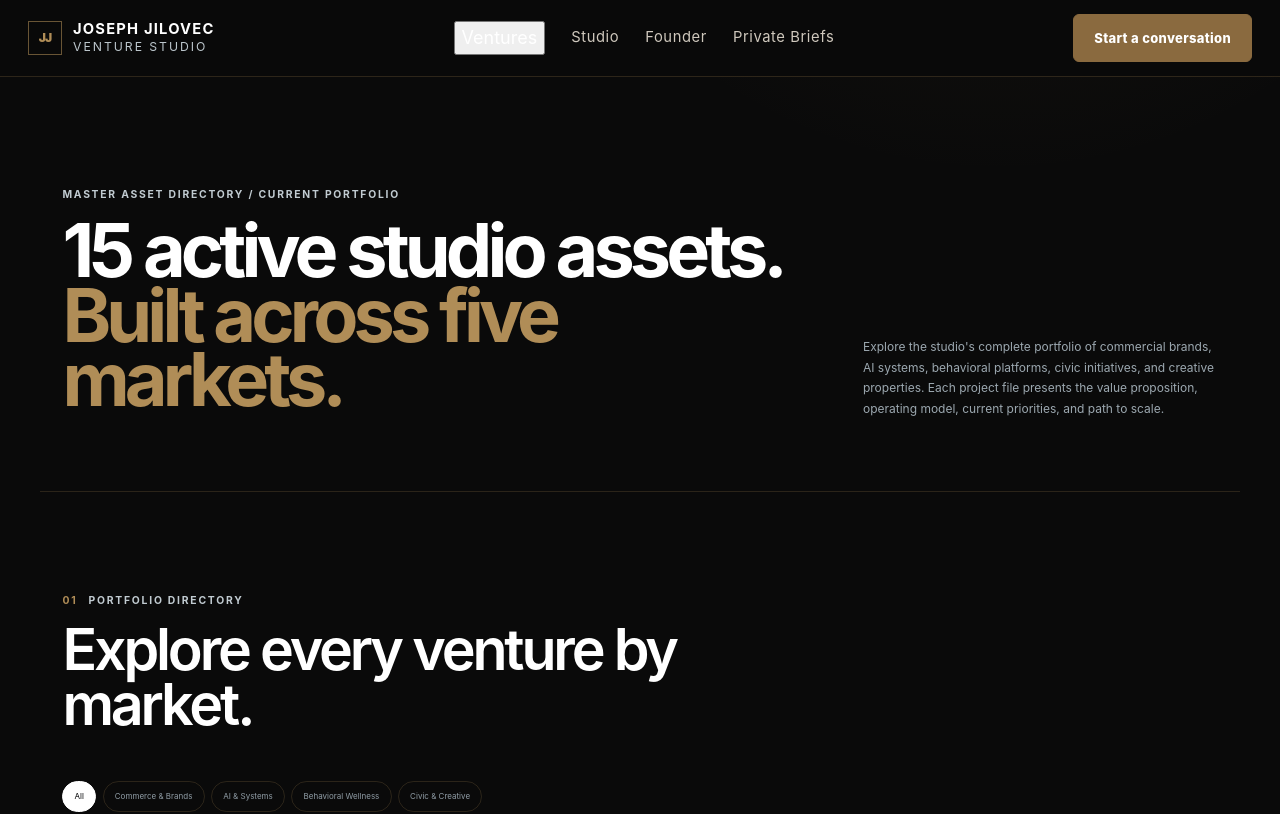
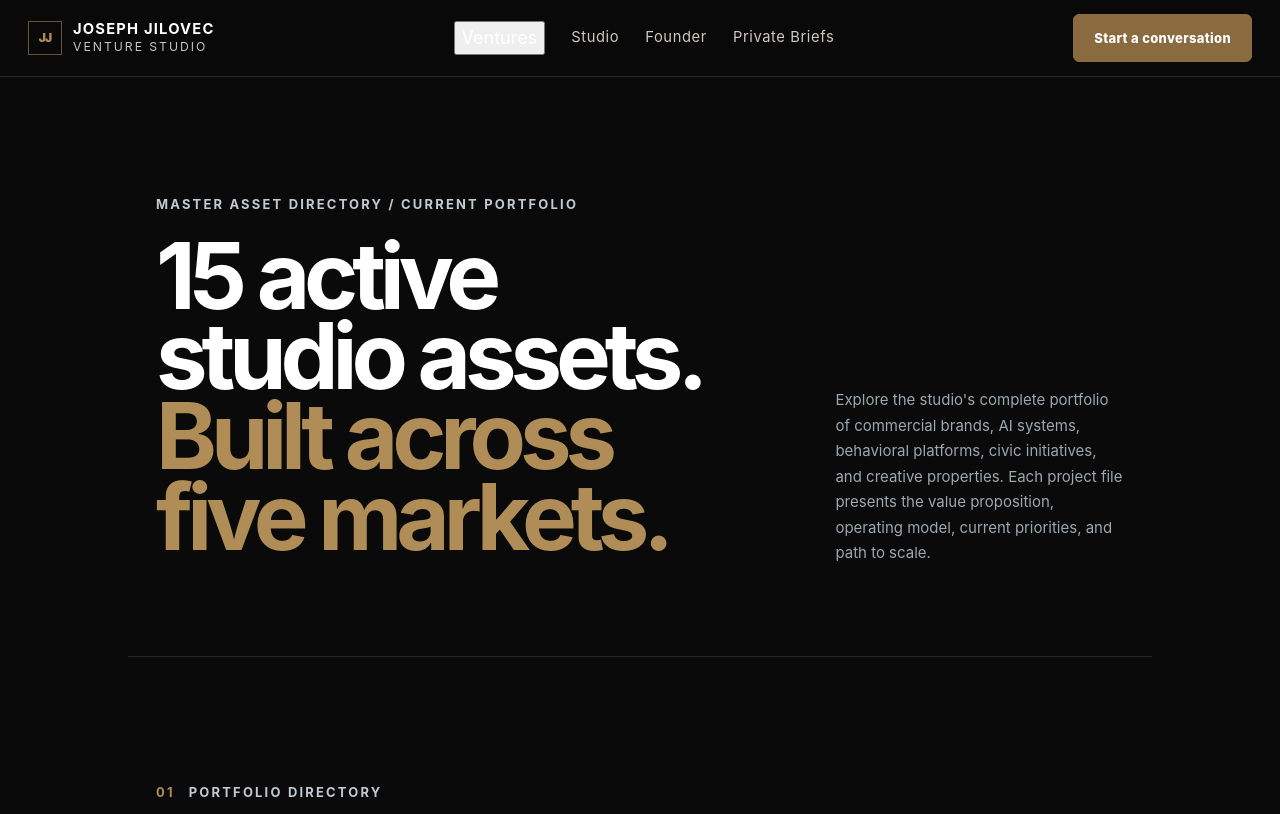
Before and after one commit to josephjilovec/josephjilovec, a Next.js app: page /ventures in a window 1280 px wide. Shown: the top 814 px of the page. Built offline with nearby package versions, Linux system fonts and the light colour scheme.

Commit message:
Scale ventures index to 125 percent

```diff
--- a/app/ventures/page.tsx
+++ b/app/ventures/page.tsx
@@ -8,6 +8,8 @@ export const metadata = pageMetadata("Portfolio", "Explore all 15 active studio
 export default function VenturesPage() {
   return (
     <>
+      <style>{`@media (min-width: 721px){.venture-tab-scale{zoom:1.25;width:80%;margin:0 auto}}`}</style>
+      <div className="venture-tab-scale">
         <section className="page-hero compact-hero">
           <div>
             <p className="hero-kicker">Master asset directory / current portfolio</p>
@@ -19,6 +21,7 @@ export default function VenturesPage() {
           <SectionHeading index="01" eyebrow="Portfolio directory" title="Explore every venture by market." />
           <VentureGrid />
         </section>
+      </div>
     </>
   );
 }
```
Lines whose indentation alone changed are shown as unchanged.
